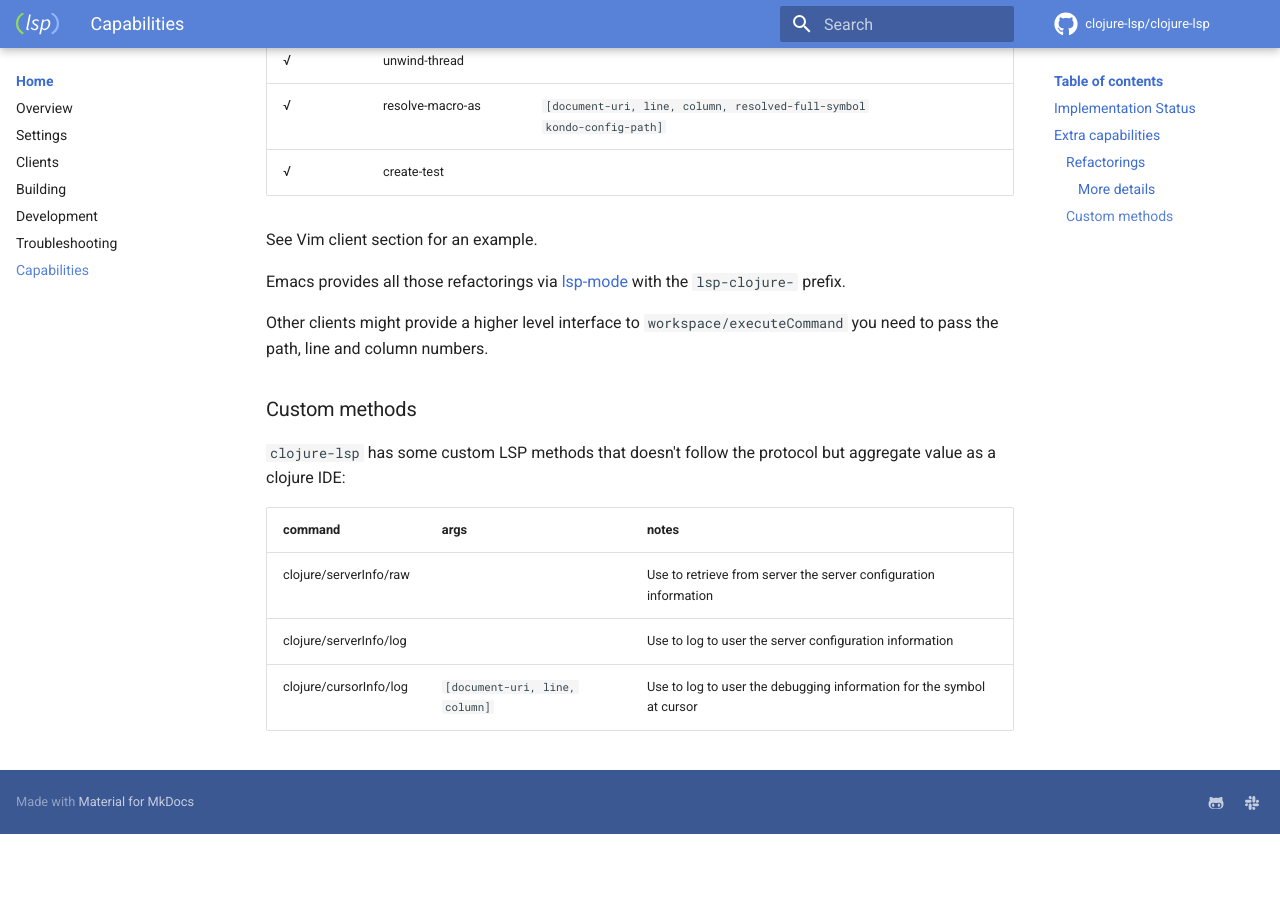
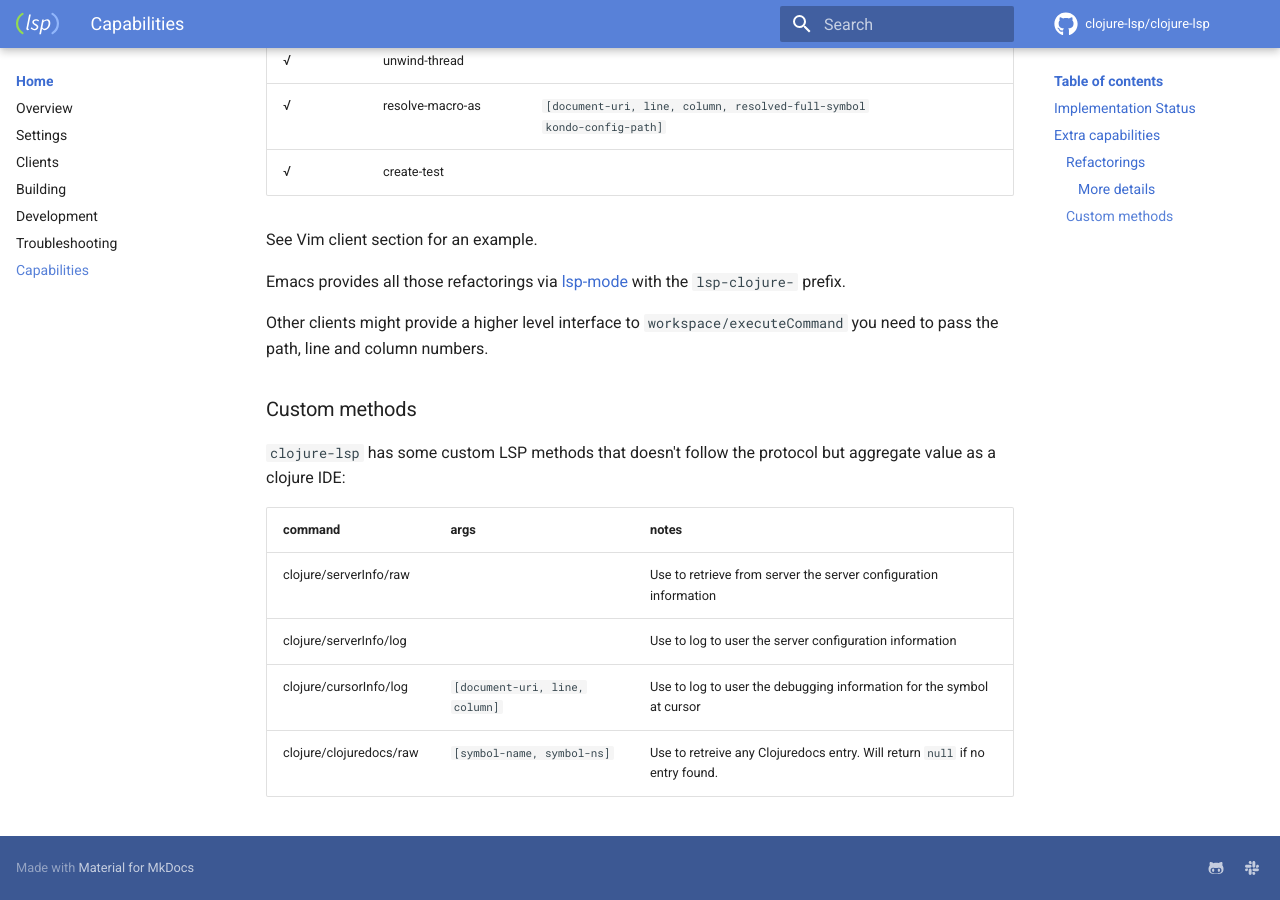
Before and after one commit to clojure-lsp/clojure-lsp, an MkDocs documentation site: the page built from docs/capabilities.md, in a window 1280 px wide and 900 px high, scrolled down 4524 px. Built offline with MkDocs 1.6.1 and Material for MkDocs 9.7.7, drawn with Linux system fonts in a browser that asks for light colours; comment, search, counter and statistics services are not loaded; before the commit the page ends 5358 px from its top, so only the background shows below that.

Commit message:
Update CHANGELOG and capabilities info

```diff
--- a/docs/capabilities.md
+++ b/docs/capabilities.md
@@ -125,3 +125,4 @@ Other clients might provide a higher level interface to `workspace/executeComman
 | clojure/serverInfo/raw |                                | Use to retrieve from server the server configuration information      |
 | clojure/serverInfo/log |                                | Use to log to user the server configuration information               |
 | clojure/cursorInfo/log | `[document-uri, line, column]` | Use to log to user the debugging information for the symbol at cursor |
+| clojure/clojuredocs/raw | `[symbol-name, symbol-ns]` | Use to retreive any Clojuredocs entry. Will return `null` if no entry found.  |
```
Also changed, not shown: CHANGELOG.md (+1 -0 lines).
